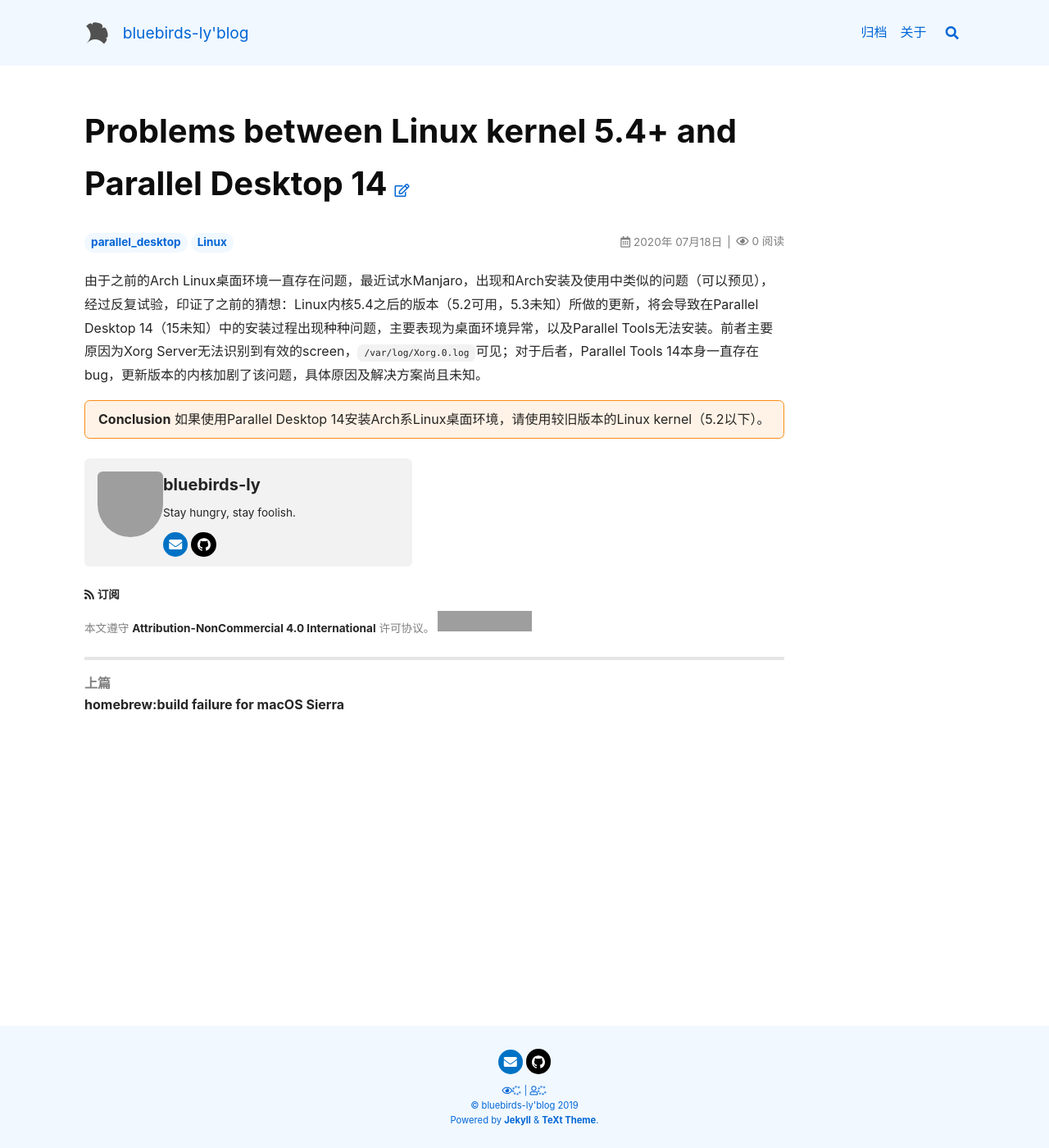
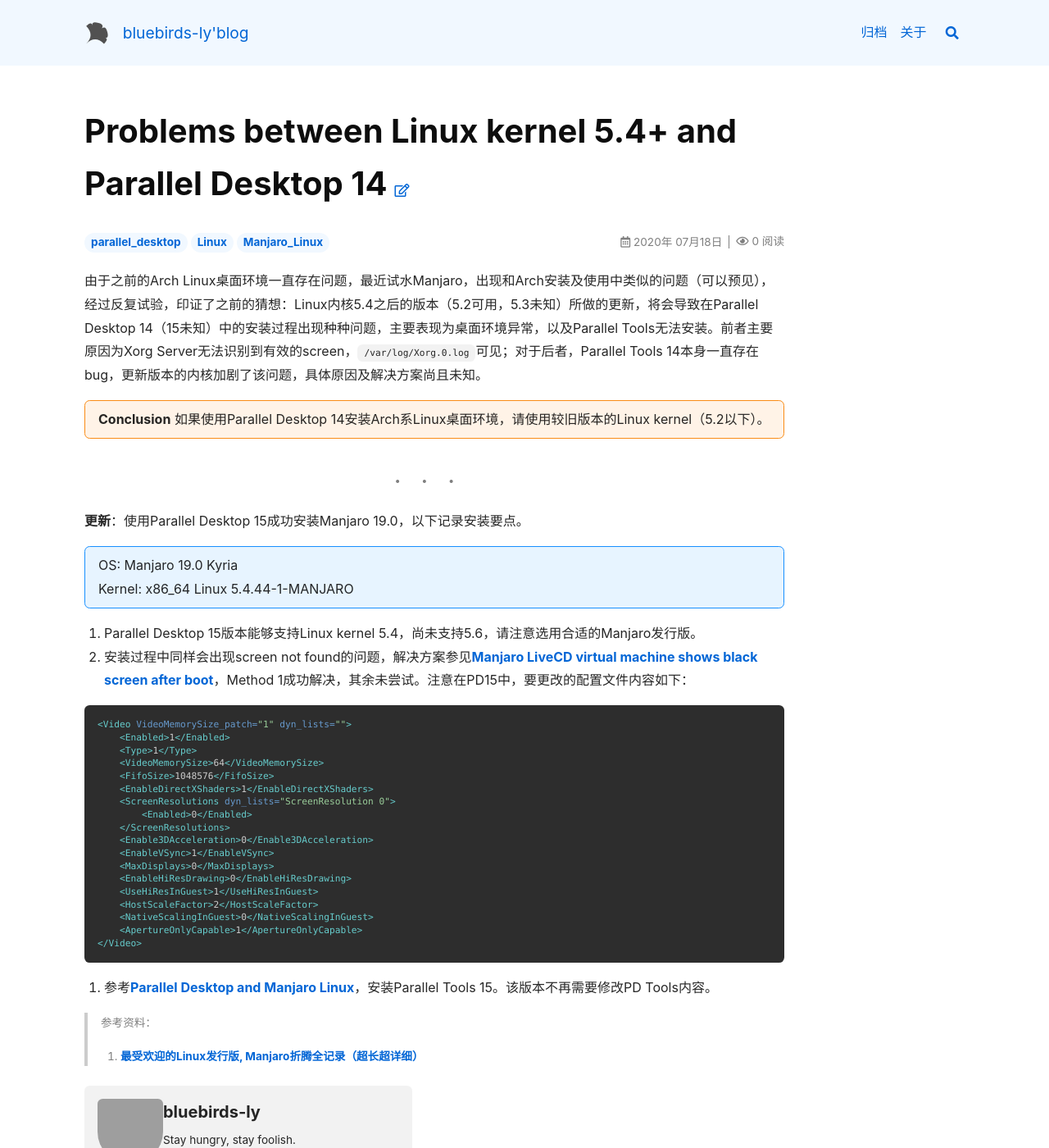
Before and after one commit to bluebirds-ly/blog, a Jekyll site: the page built from _posts/2020-07-18-Problems between Linux kernel 5.4+ and Parallel desktop 14.md, in a window 1280 px wide and 1400 px high. Shown: the whole window at 82% size. Built offline with Jekyll 4.4.1, drawn with Linux system fonts in a browser that asks for light colours; nearby versions of some CDN libraries; comment, search, counter and statistics services are not loaded; grey boxes are pictures that could not be loaded.

Commit message:
updated post

````diff
--- a/_posts/2020-07-18-Problems between Linux kernel 5.4+ and Parallel desktop 14.md
+++ b/_posts/2020-07-18-Problems between Linux kernel 5.4+ and Parallel desktop 14.md
@@ -1,6 +1,6 @@
 ---
 title: Problems between Linux kernel 5.4+ and Parallel Desktop 14
-tags: parallel_desktop Linux
+tags: parallel_desktop Linux Manjaro_Linux
 key: pd14_linux_kernel
 aside:
   toc: false
@@ -16,3 +16,40 @@ lightbox: true
 **Conclusion**
 如果使用Parallel Desktop 14安装Arch系Linux桌面环境，请使用较旧版本的Linux kernel（5.2以下）。
 {:.warning}
+
+---
+
+**更新**：使用Parallel Desktop 15成功安装Manjaro 19.0，以下记录安装要点。
+
+OS: Manjaro 19.0 Kyria
+Kernel: x86_64 Linux 5.4.44-1-MANJARO
+{:.info}
+
+1. Parallel Desktop 15版本能够支持Linux kernel 5.4，尚未支持5.6，请注意选用合适的Manjaro发行版。
+2. 安装过程中同样会出现screen not found的问题，解决方案参见[Manjaro LiveCD virtual machine shows black screen after boot](https://kb.parallels.com/en/124751)，Method 1成功解决，其余未尝试。注意在PD15中，要更改的配置文件内容如下：
+
+```xml
+<Video VideoMemorySize_patch="1" dyn_lists="">
+    <Enabled>1</Enabled>
+    <Type>1</Type>
+    <VideoMemorySize>64</VideoMemorySize>
+    <FifoSize>1048576</FifoSize>
+    <EnableDirectXShaders>1</EnableDirectXShaders>
+    <ScreenResolutions dyn_lists="ScreenResolution 0">
+        <Enabled>0</Enabled>
+    </ScreenResolutions>
+    <Enable3DAcceleration>0</Enable3DAcceleration>
+    <EnableVSync>1</EnableVSync>
+    <MaxDisplays>0</MaxDisplays>
+    <EnableHiResDrawing>0</EnableHiResDrawing>
+    <UseHiResInGuest>1</UseHiResInGuest>
+    <HostScaleFactor>2</HostScaleFactor>
+    <NativeScalingInGuest>0</NativeScalingInGuest>
+    <ApertureOnlyCapable>1</ApertureOnlyCapable>
+</Video>
+```
+3. 参考[Parallel Desktop and Manjaro Linux](https://www.linux.org/threads/parallels-desktop-and-manjaro-linux.29439/)，安装Parallel Tools 15。该版本不再需要修改PD Tools内容。
+
+> 参考资料：
+>
+> 1. [最受欢迎的Linux发行版, Manjaro折腾全记录（超长超详细）](https://cloud.tencent.com/developer/article/1390999)
````
